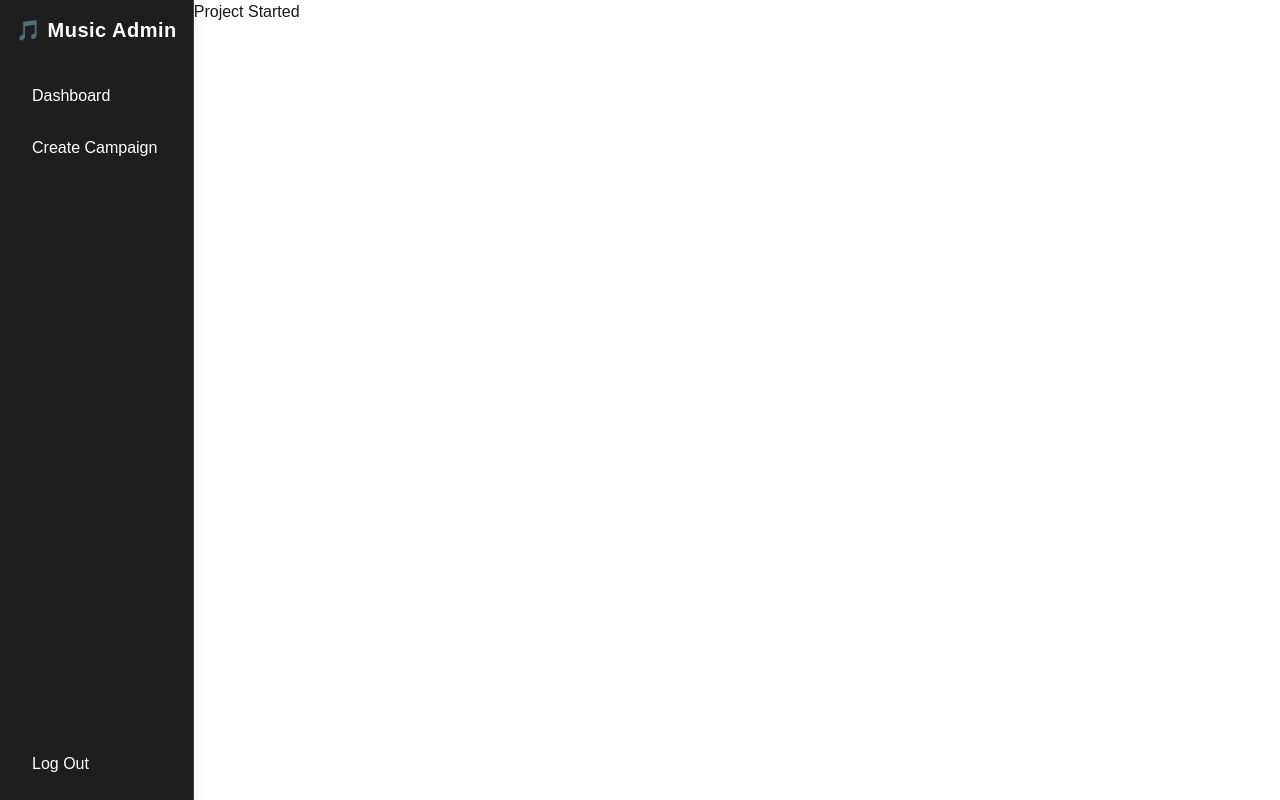
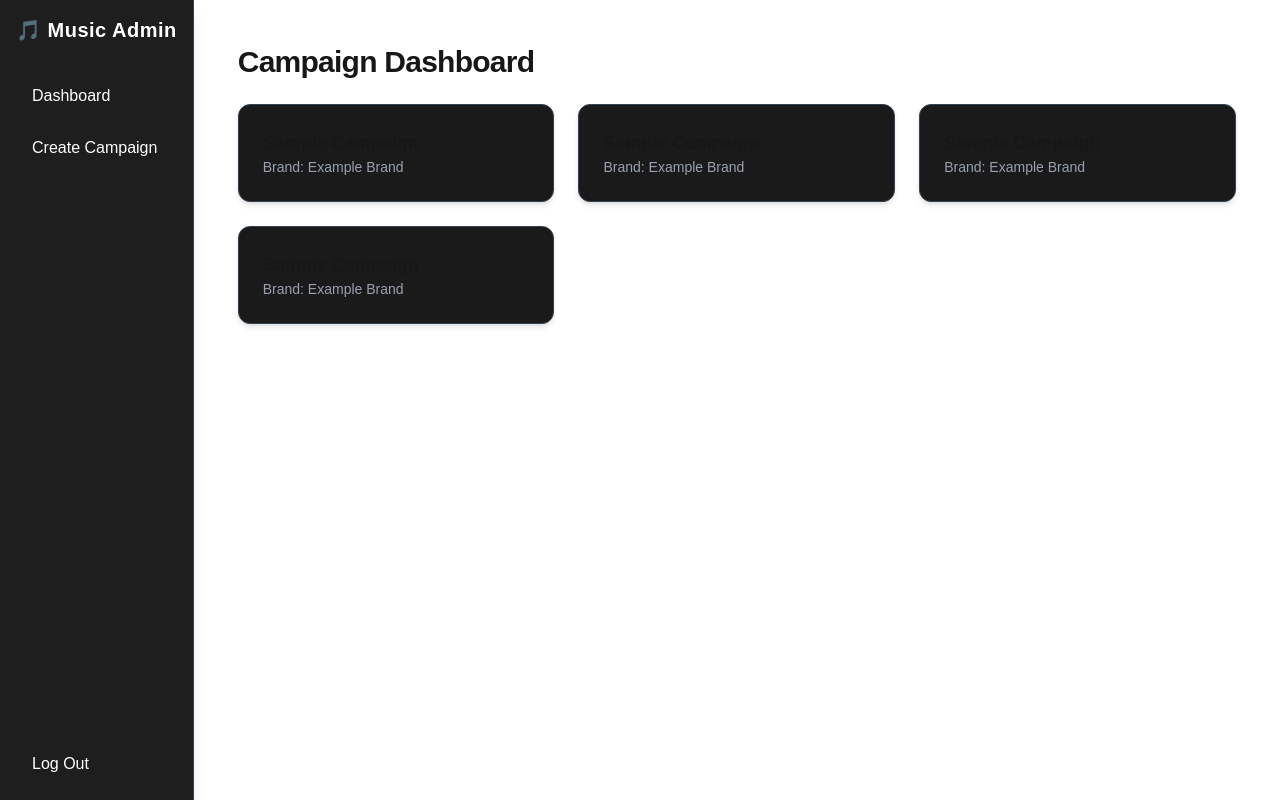
Before and after one commit to guvenfazli/Wayv-Agency-Case, a Next.js app in the folder frontend/: page / in a window 1280 px wide. Built offline with nearby package versions, Linux system fonts and the light colour scheme.

Commit message:
feat: campaign dashboard, campaing cards created

```diff
--- a/frontend/app/layout.tsx
+++ b/frontend/app/layout.tsx
@@ -25,11 +25,11 @@ export default function RootLayout({
   return (
     <html lang="en">
       <body
-        className={`${geistSans.variable} ${geistMono.variable} antialiased`}
+        className={`${geistSans.variable} ${geistMono.variable} antialiased bg-[#0e0e0e] text-white`}
       >
-        <main className="flex w-full justify-start items-start">
+        <main className="flex w-full min-h-screen">
           <SideBar />
-          {children}
+          <section className="flex-1 p-6 overflow-y-auto">{children}</section>
         </main>
       </body>
     </html>
--- a/frontend/app/page.tsx
+++ b/frontend/app/page.tsx
@@ -1,13 +1,11 @@
 "use client"
 import { useState } from "react";
-
+import Dashboard from "@/components/dashboard/dashboard";
 export default function Home() {
 
-
-
   return (
-    <div>
-      Project Started
+    <div className="flex flex-col p-5">
+      <Dashboard />
     </div>
   );
 }
--- /dev/null
+++ b/frontend/components/dashboard/campaignCard.tsx
@@ -0,0 +1,8 @@
+export default function CampaignCard() {
+  return (
+    <div className="p-6 bg-[#1a1a1a] rounded-xl shadow-md border border-gray-700">
+      <p className="text-lg font-semibold">Sample Campaign</p>
+      <p className="text-sm text-gray-400">Brand: Example Brand</p>
+    </div>
+  )
+}
--- /dev/null
+++ b/frontend/components/dashboard/dashboard.tsx
@@ -0,0 +1,14 @@
+import CampaignCard from "./campaignCard"
+export default function Dashboard() {
+  return (
+    <div className="space-y-6">
+      <header className="text-3xl font-bold tracking-tight">Campaign Dashboard</header>
+      <div className="grid grid-cols-1 md:grid-cols-2 lg:grid-cols-3 gap-6">
+        <CampaignCard />
+        <CampaignCard />
+        <CampaignCard />
+        <CampaignCard />
+      </div>
+    </div>
+  )
+}
```
